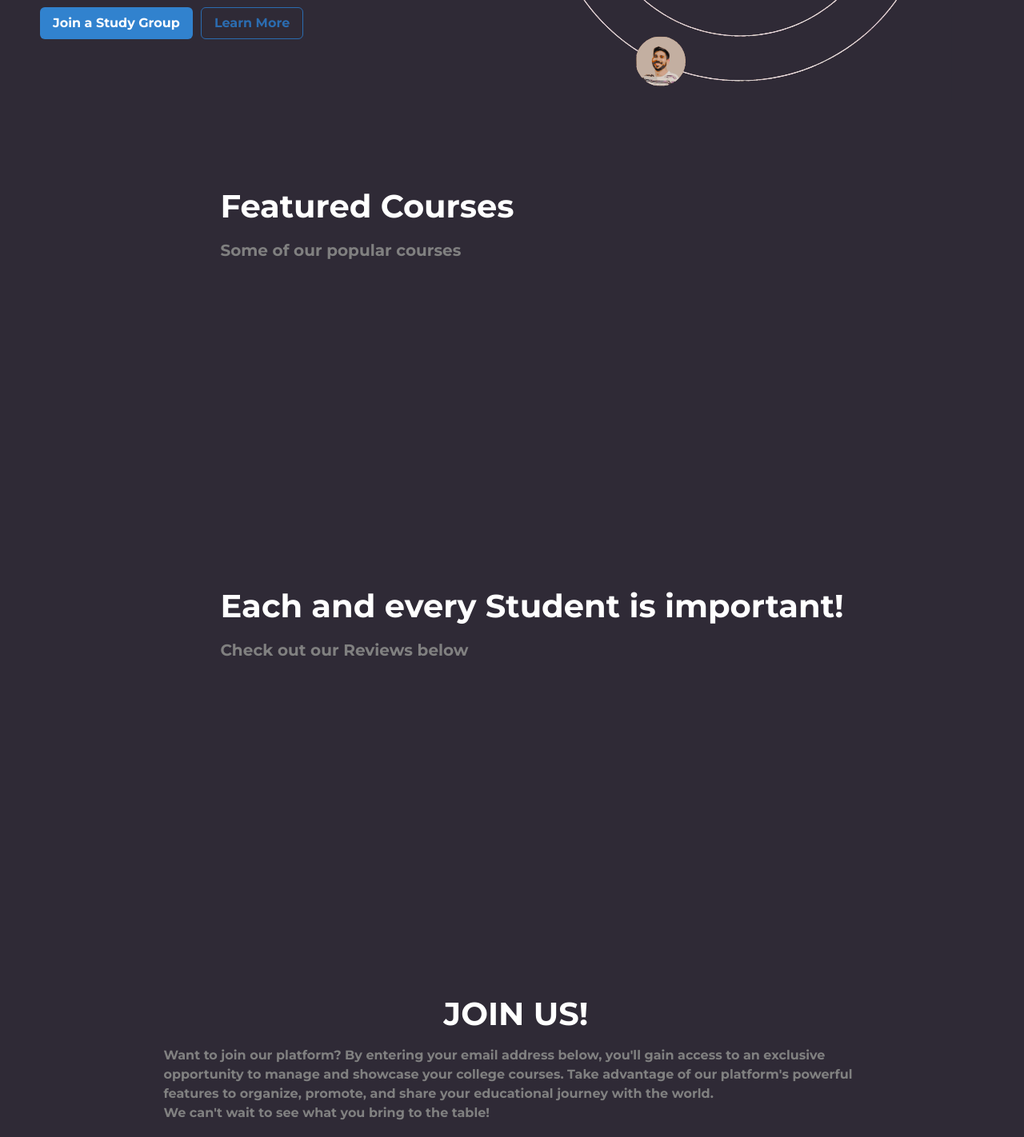
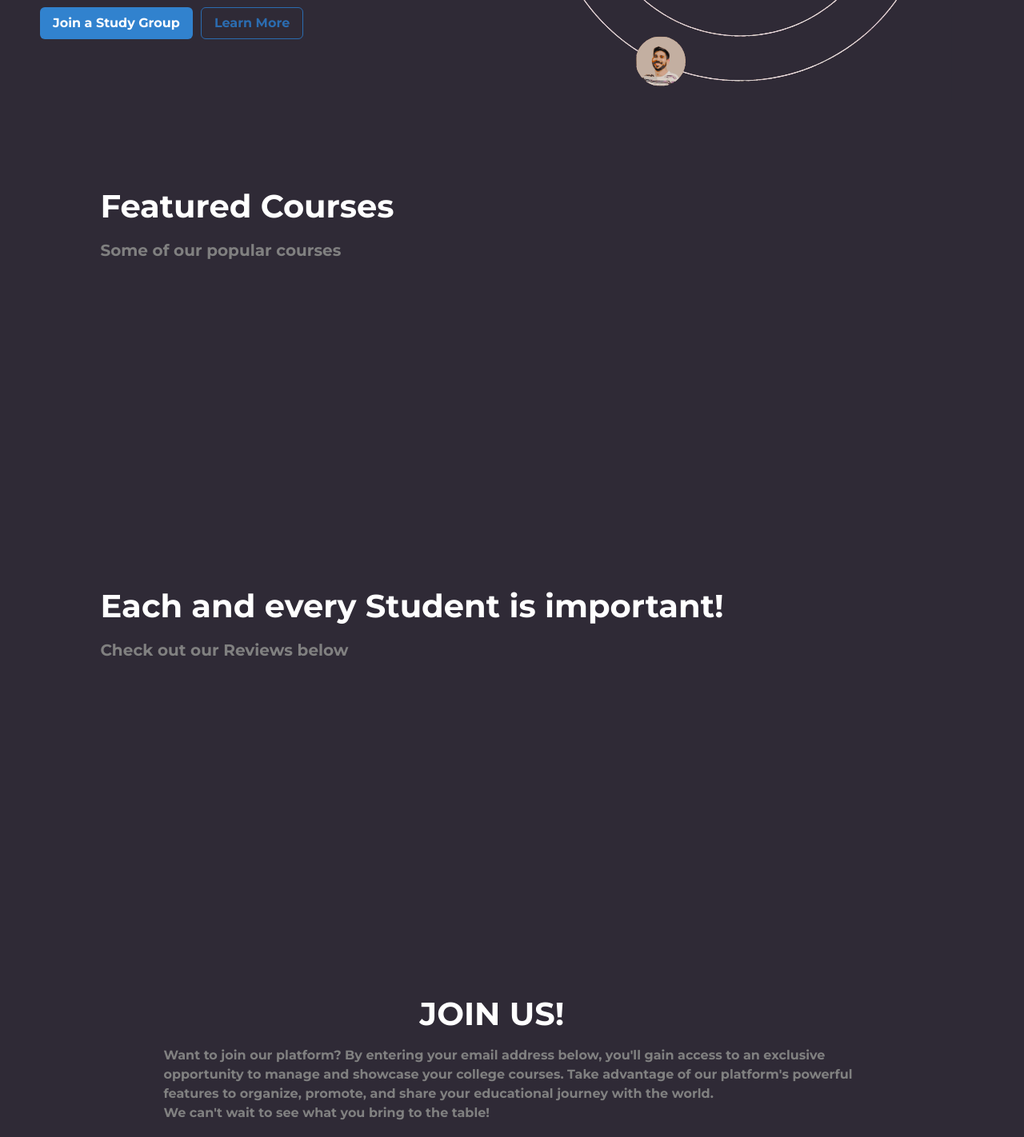
Before and after one commit to SidUMass/StudyBuddy, a React (Create React App) app in the folder client/: page / in a window 1280 px wide. Shown: the part 540-1962 px from the top of the page at 80% size. Built offline with nearby package versions, Linux system fonts and the light colour scheme.

Commit message:
CS editted home and changed link

```diff
--- a/client/src/components/Header.js
+++ b/client/src/components/Header.js
@@ -59,7 +59,7 @@ const MenuLinks = ({ isOpened }) => {
         <MenuItem to="/">Home</MenuItem>
         <MenuItem to="/courses" ReactComponent={Courses}> Courses </MenuItem>
         <MenuItem to="/profile"> Profile </MenuItem>
-        <MenuItem to="/login" isLast>
+        <MenuItem to="/SignUp" isLast>
           <Button
             size="sm"
             rounded="lg"
--- a/client/src/pages/Home.js
+++ b/client/src/pages/Home.js
@@ -63,8 +63,8 @@ function Home() {
             </Flex>
             <Flex direction="column" alignItems="center" justifyContent="center">
             {/* Featured courses */}
+            <Box marginRight={"300px"}>
 
-            <div className="App-Body-Featured">
             <Text fontSize ='40px' color='white'marginBottom="10px" marginTop="100px">
                 Featured Courses
             </Text>
@@ -74,6 +74,7 @@ function Home() {
             </Text>
 
 
+
             <Text fontSize ='40px' color='white'marginBottom="10px" marginTop="400px">
                 Each and every Student is important!
             </Text>
@@ -81,10 +82,11 @@ function Home() {
             <Text fontSize ='20px' color='grey'marginBottom="10px">
                 Check out our Reviews below
             </Text>
-            </div>
+            </Box>
+
 
             <Box pb="100px"marginRight={"60px"}>
-            <Text fontSize ='40px' color='white'marginBottom="10px" marginTop="400px"textAllign="center"marginLeft={"350px"}>
+            <Text fontSize ='40px' color='white'marginBottom="10px" marginTop="400px"textAllign="center"marginLeft={"320px"}>
                 JOIN US!
             </Text>
 
```
